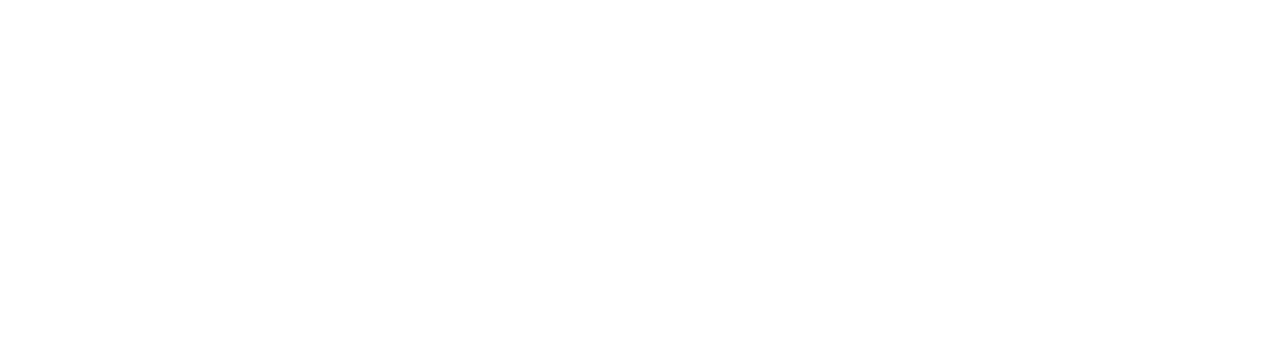
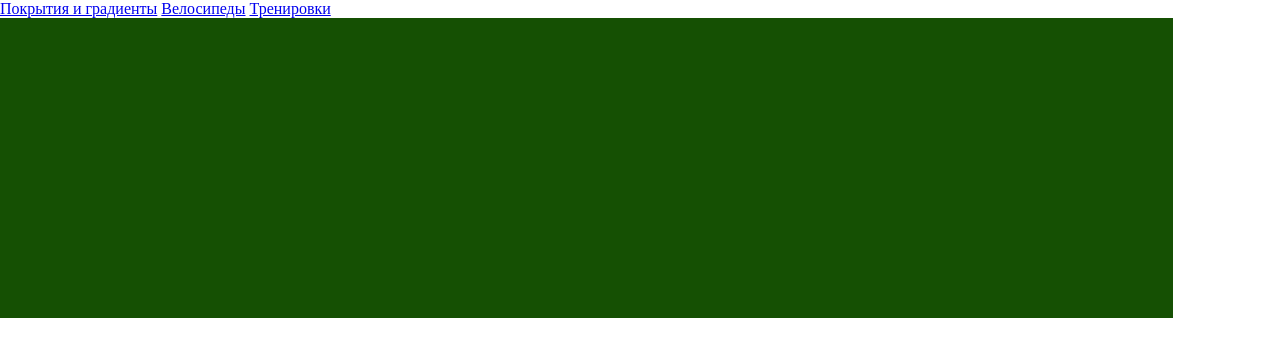
Before and after one commit to AlexanderGrams/digital-prophet_0.1, a plain HTML site: page index.html in a window 1280 px wide. Drawn offline with Linux system fonts and the light colour scheme.

Commit message:
calc in index.css

```diff
--- a/index.html
+++ b/index.html
@@ -10,13 +10,13 @@
     <div class="page">
         <header class="header"> <!-- Л -->
             <nav class="header__links">
-                <a class="header__link" href="#"></a>
-                <a class="header__link" href="#"></a>
-                <a class="header__link" href="#"></a>
+                <a class="header__link" href="#">Покрытия и градиенты</a>
+                <a class="header__link" href="#">Велосипеды</a>
+                <a class="header__link" href="#">Тренировки</a>
             </nav>
-            <div class="burger" style="display: none;">
-
-            </div>
+            <nav class="burger" style="display: none;">
+                <img src="./images/header_burger.svg" alt="навигация">
+            </nav>
         </header>
         <section class="bike"><!-- А -->
 
--- a/pages/index.css
+++ b/pages/index.css
@@ -1,2 +1,11 @@
 @import url(../vendor/normalize.css);
 @import url(../fonts/fonts.css);
+
+.bike {
+    background-color: rgb(21, 80, 3);
+    height: 300px;
+    width: calc(100% * (1320/1440));
+        /*   ширина страницы (сейчас 1440px) *  (ширина блока / ширина страницы)*/
+        /*                                        это процент блока (0.91 -> 91%) */
+
+}
```
